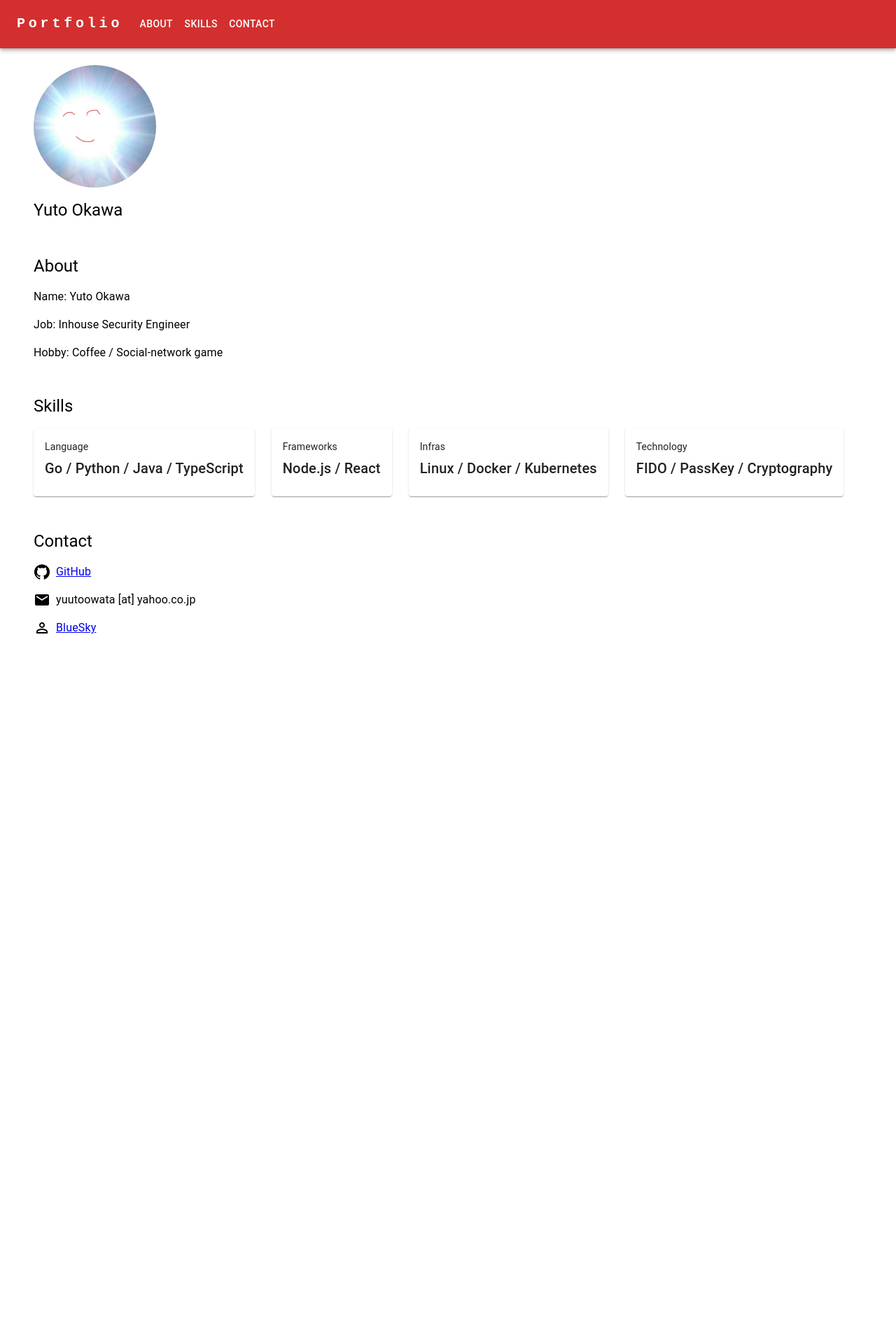
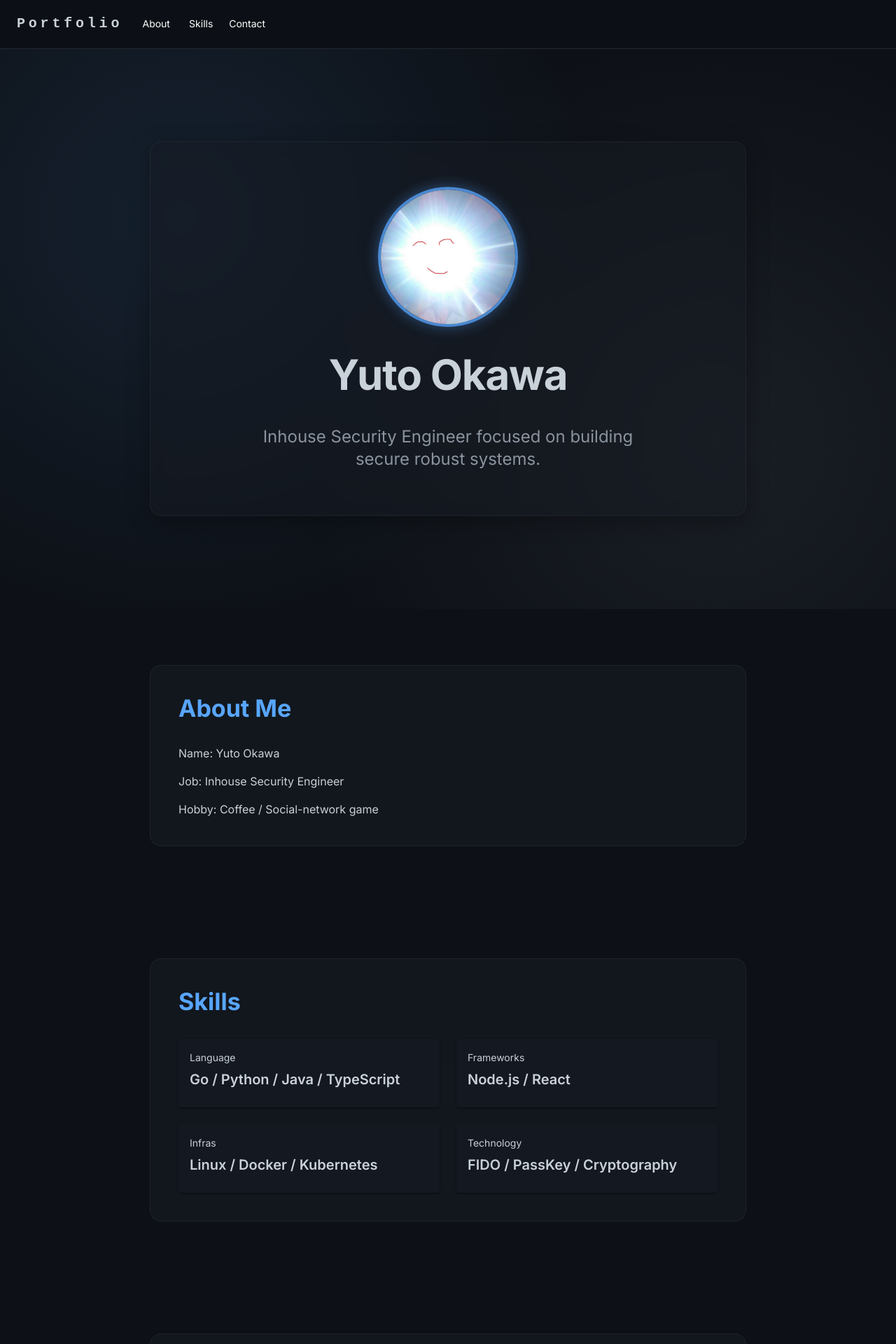
Before and after one commit to YutoOkawa/YutoOkawa.github.io, a React (Create React App) app: page / in a window 1280 px wide. Shown: the top 1920 px of the page at 70% size. Before the commit the page ends 933 px from the top, so only its background shows below. Built offline with nearby package versions, Linux system fonts and the light colour scheme.

Commit message:
feat: Material-UIテーマとFramer Motionを導入し、UI/UXとアニメーションを改善

```diff
--- a/package.json
+++ b/package.json
@@ -15,6 +15,7 @@
     "@types/react": "^18.2.55",
     "@types/react-anchor-link-smooth-scroll": "^1.0.5",
     "@types/react-dom": "^18.2.19",
+    "framer-motion": "^12.34.3",
     "react": "^18.2.0",
     "react-anchor-link-smooth-scroll": "^1.0.12",
     "react-dom": "^18.2.0",
--- a/public/index.html
+++ b/public/index.html
@@ -4,11 +4,14 @@
     <meta charset="utf-8" />
     <link rel="icon" href="%PUBLIC_URL%/favicon.ico" />
     <meta name="viewport" content="width=device-width, initial-scale=1" />
-    <meta name="theme-color" content="#000000" />
+    <meta name="theme-color" content="#0d1117" />
     <meta
       name="description"
       content="Web site created using create-react-app"
     />
+    <link rel="preconnect" href="https://fonts.googleapis.com">
+    <link rel="preconnect" href="https://fonts.gstatic.com" crossorigin>
+    <link href="https://fonts.googleapis.com/css2?family=Inter:wght@400;600;700&family=Noto+Sans+JP:wght@400;500;700&display=swap" rel="stylesheet">
     <link rel="apple-touch-icon" href="%PUBLIC_URL%/logo192.png" />
     <!--
       manifest.json provides metadata used when your web app is installed on a
--- a/src/components/About.tsx
+++ b/src/components/About.tsx
@@ -1,7 +1,8 @@
-import { Container } from '@mui/material';
+import { Container, Paper } from '@mui/material';
 import Box from '@mui/material/Box';
 import Typography from '@mui/material/Typography';
 import { AboutContent, AboutText } from './AboutContent';
+import { motion } from 'framer-motion';
 
 const About: React.FC = () => {
 	const abouts: AboutText[] = [
@@ -18,24 +19,45 @@ const About: React.FC = () => {
 			content: 'Coffee / Social-network game'
 		}
 	]
-  return (
-		// TOOD: title と content の間の空白をいい感じにしたい
-  	<>
-			<Container maxWidth="xl">
-				<Box p={2}>
-					<Box display={'flex'} justifyContent={'left'} p={1}>
-						<Typography variant='h5'>
-							About
+	return (
+		<Box sx={{ py: 10 }}>
+			<Container maxWidth="md">
+				<motion.div
+					initial={{ opacity: 0, y: 50 }}
+					whileInView={{ opacity: 1, y: 0 }}
+					viewport={{ once: true, margin: "-100px" }}
+					transition={{ duration: 0.6 }}
+				>
+					<Paper
+						elevation={0}
+						sx={{
+							p: { xs: 3, md: 5 },
+							borderRadius: 4,
+							backgroundColor: 'background.paper',
+							backdropFilter: 'blur(10px)',
+							border: '1px solid rgba(255, 255, 255, 0.05)',
+						}}
+					>
+						<Typography variant='h4' component='h2' gutterBottom sx={{ fontWeight: 'bold', mb: 4, color: 'primary.main' }}>
+							About Me
 						</Typography>
-					</Box>
-					{abouts.map((about) => (
-						<Box display={'flex'} justifyContent={'left'} p={1}>
-							<AboutContent about={about}></AboutContent>
+						<Box sx={{ display: 'flex', flexDirection: 'column', gap: 2 }}>
+							{abouts.map((about, index) => (
+								<motion.div
+									key={index}
+									initial={{ opacity: 0, x: -20 }}
+									whileInView={{ opacity: 1, x: 0 }}
+									viewport={{ once: true }}
+									transition={{ duration: 0.5, delay: index * 0.1 }}
+								>
+									<AboutContent about={about}></AboutContent>
+								</motion.div>
+							))}
 						</Box>
-					))}
-				</Box>
+					</Paper>
+				</motion.div>
 			</Container>
-    </>
-  );
+		</Box>
+	);
 }
 export default About;
--- a/src/components/Contact.tsx
+++ b/src/components/Contact.tsx
@@ -1,39 +1,57 @@
 import GitHubIcon from '@mui/icons-material/GitHub';
 import EmailIcon from '@mui/icons-material/Email';
 import PermIdentityIcon from '@mui/icons-material/PermIdentity';
-import { Box, Container, Typography } from '@mui/material';
+import { Box, Container, Typography, Paper, Link as MuiLink } from '@mui/material';
+import { motion } from 'framer-motion';
 
 const Contact: React.FC = () => {
   return (
-    <>
-      <Container maxWidth="xl">
-        <Box p={2}>
-          <Box display={'flex'} justifyContent={'left'} p={1}>
-            <Typography variant='h5'>
+    <Box sx={{ py: 10 }}>
+      <Container maxWidth="md">
+        <motion.div
+          initial={{ opacity: 0, y: 50 }}
+          whileInView={{ opacity: 1, y: 0 }}
+          viewport={{ once: true, margin: "-100px" }}
+          transition={{ duration: 0.6 }}
+        >
+          <Paper
+            elevation={0}
+            sx={{
+              p: { xs: 3, md: 5 },
+              borderRadius: 4,
+              backgroundColor: 'background.paper',
+              backdropFilter: 'blur(10px)',
+              border: '1px solid rgba(255, 255, 255, 0.05)',
+              textAlign: 'center',
+            }}
+          >
+            <Typography variant='h4' component='h2' gutterBottom sx={{ fontWeight: 'bold', mb: 4, color: 'primary.main' }}>
               Contact
             </Typography>
-          </Box>
-          <Box display={'flex'} justifyContent={'left'} p={1}>
-            <GitHubIcon />
-            <Typography variant='body1' marginLeft={1}>
-              <a target='_blank' rel="noreferrer" href='https://github.com/YutoOkawa'>GitHub</a>
-            </Typography>
-          </Box>
-          <Box display={'flex'} justifyContent={'left'} p={1}>
-            <EmailIcon />
-            <Typography variant='body1' marginLeft={1}>
-              yuutoowata [at] yahoo.co.jp
-            </Typography>
-          </Box>
-          <Box display={'flex'} justifyContent={'left'} p={1}>
-            <PermIdentityIcon />
-            <Typography variant='body1' marginLeft={1}>
-              <a target='_blank' rel="noreferrer" href='https://bsky.app/profile/yuutoowata.bsky.social'>BlueSky</a>
-            </Typography>
-          </Box>
-        </Box>
+            <Box sx={{ display: 'flex', flexDirection: 'column', gap: 3, alignItems: 'center' }}>
+              <motion.div whileHover={{ scale: 1.05 }} style={{ display: 'flex', alignItems: 'center', cursor: 'pointer' }}>
+                <GitHubIcon sx={{ fontSize: 32, mr: 2 }} />
+                <MuiLink href="https://github.com/YutoOkawa" target="_blank" rel="noreferrer" color="inherit" underline="hover" variant="h6">
+                  GitHub
+                </MuiLink>
+              </motion.div>
+              <motion.div whileHover={{ scale: 1.05 }} style={{ display: 'flex', alignItems: 'center' }}>
+                <EmailIcon sx={{ fontSize: 32, mr: 2 }} />
+                <Typography variant="h6">
+                  yuutoowata [at] yahoo.co.jp
+                </Typography>
+              </motion.div>
+              <motion.div whileHover={{ scale: 1.05 }} style={{ display: 'flex', alignItems: 'center', cursor: 'pointer' }}>
+                <PermIdentityIcon sx={{ fontSize: 32, mr: 2 }} />
+                <MuiLink href="https://bsky.app/profile/yuutoowata.bsky.social" target="_blank" rel="noreferrer" color="inherit" underline="hover" variant="h6">
+                  BlueSky
+                </MuiLink>
+              </motion.div>
+            </Box>
+          </Paper>
+        </motion.div>
       </Container>
-    </>
+    </Box>
   );
 }
 export default Contact
--- a/src/components/NavigationBar.tsx
+++ b/src/components/NavigationBar.tsx
@@ -11,11 +11,12 @@ import Button from '@mui/material/Button';
 import MenuItem from '@mui/material/MenuItem';
 import LockOpenIcon from '@mui/icons-material/LockOpen';
 import AnchorLink from 'react-anchor-link-smooth-scroll';
+import { motion } from 'framer-motion';
 
 const pages = ['About', 'Skills', 'Contact'];
 const pagemap = new Map<string, string>();
 pages.forEach((page) => {
-  pagemap.set(page, '#'+page.toLocaleLowerCase())
+  pagemap.set(page, '#' + page.toLocaleLowerCase())
 })
 
 function ResponsiveAppBar() {
@@ -29,7 +30,12 @@ function ResponsiveAppBar() {
   };
 
   return (
-    <AppBar position="static" color='error'>
+    <motion.div
+      initial={{ y: -100 }}
+      animate={{ y: 0 }}
+      transition={{ duration: 0.5, ease: "easeOut" }}
+    >
+      <AppBar position="sticky" color="transparent">
         <Container maxWidth="xl">
           <Toolbar disableGutters>
             <Typography
@@ -78,7 +84,7 @@ function ResponsiveAppBar() {
                 }}
               >
                 {pages.map((page) => (
-                <AnchorLink href={pagemap.get(page)} style={{textDecoration: 'none', color: 'inherit'}}>
+                  <AnchorLink href={pagemap.get(page)} style={{ textDecoration: 'none', color: 'inherit' }}>
                     <MenuItem key={page} onClick={handleCloseNavMenu}>
                       <Typography textAlign="center">{page}</Typography>
                     </MenuItem>
@@ -105,7 +111,7 @@ function ResponsiveAppBar() {
             </Typography>
             <Box sx={{ flexGrow: 1, display: { xs: 'none', md: 'flex' } }}>
               {pages.map((page) => (
-              <AnchorLink href={pagemap.get(page)} style={{textDecoration: 'none', color: 'inherit'}}>
+                <AnchorLink href={pagemap.get(page)} style={{ textDecoration: 'none', color: 'inherit' }}>
                   <Button
                     key={page}
                     onClick={handleCloseNavMenu}
@@ -119,6 +125,7 @@ function ResponsiveAppBar() {
           </Toolbar>
         </Container>
       </AppBar>
+    </motion.div>
   );
 }
 export default ResponsiveAppBar;
--- a/src/components/Profile.tsx
+++ b/src/components/Profile.tsx
@@ -1,25 +1,60 @@
-import { Avatar, Box, Container, Typography } from "@mui/material";
+import { Avatar, Box, Container, Typography, Paper } from "@mui/material";
+import { motion } from "framer-motion";
 
 function Profile() {
 	return (
-		<>
-			<Container maxWidth='xl'>
-				<Box p={2}>
-					<Box display={'flex'} justifyContent={'left'} p={1}>
-						<Avatar
-						  alt="my-avatar"
-							src="/images/IMG_2535.JPG"
-							sx={{width:175, height:175}}
-						/>
-					</Box>
-					<Box display={'flex'} justifyContent={'left'} p={1}>
-						<Typography variant="h5">
+		<Box
+			sx={{
+				minHeight: '100vh',
+				display: 'flex',
+				alignItems: 'center',
+				position: 'relative',
+				overflow: 'hidden',
+				// Subtle gradient background
+				background: 'radial-gradient(circle at 20% 30%, rgba(88, 166, 255, 0.1) 0%, transparent 50%), radial-gradient(circle at 80% 70%, rgba(139, 148, 158, 0.1) 0%, transparent 50%)',
+			}}
+		>
+			<Container maxWidth='md'>
+				<motion.div
+					initial={{ opacity: 0, scale: 0.9, y: 30 }}
+					animate={{ opacity: 1, scale: 1, y: 0 }}
+					transition={{ duration: 0.8, ease: "easeOut" }}
+				>
+					<Paper
+						elevation={0}
+						sx={{
+							p: { xs: 4, md: 8 },
+							borderRadius: 4,
+							backdropFilter: 'blur(10px)',
+							backgroundColor: 'rgba(22, 27, 34, 0.5)',
+							border: '1px solid rgba(255, 255, 255, 0.05)',
+							display: 'flex',
+							flexDirection: 'column',
+							alignItems: 'center',
+							textAlign: 'center',
+							boxShadow: '0 8px 32px 0 rgba(0, 0, 0, 0.3)',
+						}}
+					>
+						<motion.div
+							whileHover={{ scale: 1.05 }}
+							transition={{ type: "spring", stiffness: 300 }}
+						>
+							<Avatar
+								alt="Yuto Okawa"
+								src="/images/IMG_2535.JPG"
+								sx={{ width: 200, height: 200, mb: 4, border: '4px solid rgba(88, 166, 255, 0.8)', boxShadow: '0 0 20px rgba(88,166,255,0.4)' }}
+							/>
+						</motion.div>
+						<Typography variant="h2" component="h1" gutterBottom sx={{ fontWeight: 800, letterSpacing: '-0.02em' }}>
 							Yuto Okawa
 						</Typography>
-					</Box>
-				</Box>
+						<Typography variant="h5" color="secondary" sx={{ fontWeight: 400, maxWidth: '600px', mx: 'auto', mt: 2 }}>
+							Inhouse Security Engineer focused on building secure robust systems.
+						</Typography>
+					</Paper>
+				</motion.div>
 			</Container>
-		</>
+		</Box>
 	);
 }
-export default Profile
+export default Profile;
--- a/src/components/Skills.tsx
+++ b/src/components/Skills.tsx
@@ -1,5 +1,6 @@
-import { Box, Container, Grid, Typography } from "@mui/material";
+import { Box, Container, Grid, Typography, Paper } from "@mui/material";
 import { SkillContent, SkillTexts } from "./SkillContent";
+import { motion } from "framer-motion";
 
 const Skills: React.FC = () => {
 	const skills: SkillTexts[] = [
@@ -21,24 +22,43 @@ const Skills: React.FC = () => {
 		}
 	]
 	return (
-		<>
-			<Container maxWidth="xl">
-				<Box p={2}>
-					<Box display={'flex'} justifyContent={'left'} p={1}>
-						<Typography variant="h5">
+		<Box sx={{ py: 10, backgroundColor: 'rgba(13, 17, 23, 0.4)' }}>
+			<Container maxWidth="md">
+				<motion.div
+					initial={{ opacity: 0, scale: 0.95 }}
+					whileInView={{ opacity: 1, scale: 1 }}
+					viewport={{ once: true, margin: "-100px" }}
+					transition={{ duration: 0.6 }}
+				>
+					<Paper
+						elevation={0}
+						sx={{
+							p: { xs: 3, md: 5 },
+							borderRadius: 4,
+							backgroundColor: 'background.paper',
+							backdropFilter: 'blur(10px)',
+							border: '1px solid rgba(255, 255, 255, 0.05)',
+						}}
+					>
+						<Typography variant="h4" component="h2" gutterBottom sx={{ fontWeight: 'bold', mb: 4, color: 'primary.main' }}>
 							Skills
 						</Typography>
-					</Box>
-					<Box display={'flex'} justifyContent={'left'} p={1}>
-						<Grid container spacing={3} justifyContent={'left'}>
-							{skills.map((skill) => (
-								<SkillContent skill={skill}></SkillContent>
+						<Grid container spacing={3}>
+							{skills.map((skill, index) => (
+								<Grid item xs={12} sm={6} key={index}>
+									<motion.div
+										whileHover={{ scale: 1.02 }}
+										transition={{ type: "spring", stiffness: 300 }}
+									>
+										<SkillContent skill={skill}></SkillContent>
+									</motion.div>
+								</Grid>
 							))}
 						</Grid>
-					</Box>
-				</Box>
+					</Paper>
+				</motion.div>
 			</Container>
-		</>
+		</Box>
 	);
 }
 export default Skills
--- a/src/index.css
+++ b/src/index.css
@@ -1,13 +1,34 @@
 body {
   margin: 0;
-  font-family: -apple-system, BlinkMacSystemFont, 'Segoe UI', 'Roboto', 'Oxygen',
+  font-family: 'Inter', -apple-system, BlinkMacSystemFont, 'Segoe UI', 'Roboto', 'Oxygen',
     'Ubuntu', 'Cantarell', 'Fira Sans', 'Droid Sans', 'Helvetica Neue',
     sans-serif;
   -webkit-font-smoothing: antialiased;
   -moz-osx-font-smoothing: grayscale;
+  background-color: #0d1117;
+  /* GitHub Dark or similar deep dark */
+  color: #c9d1d9;
 }
 
 code {
   font-family: source-code-pro, Menlo, Monaco, Consolas, 'Courier New',
     monospace;
 }
+
+/* Custom Scrollbar for a premium feel */
+::-webkit-scrollbar {
+  width: 8px;
+}
+
+::-webkit-scrollbar-track {
+  background: #0d1117;
+}
+
+::-webkit-scrollbar-thumb {
+  background: #30363d;
+  border-radius: 4px;
+}
+
+::-webkit-scrollbar-thumb:hover {
+  background: #484f58;
+}
--- a/src/index.tsx
+++ b/src/index.tsx
@@ -1,15 +1,21 @@
 import React from 'react';
 import ReactDOM from 'react-dom/client';
+import { ThemeProvider } from '@mui/material/styles';
+import CssBaseline from '@mui/material/CssBaseline';
 import './index.css';
 import App from './App';
 import reportWebVitals from './reportWebVitals';
+import darkTheme from './theme';
 
 const root = ReactDOM.createRoot(
   document.getElementById('root') as HTMLElement
 );
 root.render(
   <React.StrictMode>
-    <App />
+    <ThemeProvider theme={darkTheme}>
+      <CssBaseline />
+      <App />
+    </ThemeProvider>
   </React.StrictMode>
 );
 
--- /dev/null
+++ b/src/theme.ts
@@ -0,0 +1,59 @@
+import { createTheme } from '@mui/material/styles';
+
+const darkTheme = createTheme({
+    palette: {
+        mode: 'dark',
+        background: {
+            default: '#0d1117', // Deep dark background
+            paper: 'rgba(22, 27, 34, 0.7)', // Slightly lighter dark with transparency for glassmorphism
+        },
+        primary: {
+            main: '#58a6ff', // A nice blue accent (similar to GitHub Dark blue)
+        },
+        secondary: {
+            main: '#8b949e', // Muted text/secondary elements
+        },
+        text: {
+            primary: '#c9d1d9',
+            secondary: '#8b949e',
+        },
+    },
+    typography: {
+        fontFamily: `'Inter', -apple-system, BlinkMacSystemFont, 'Segoe UI', Roboto, Helvetica, Arial, sans-serif`,
+        h1: { fontWeight: 700 },
+        h2: { fontWeight: 700 },
+        h3: { fontWeight: 600 },
+        h4: { fontWeight: 600 },
+        h5: { fontWeight: 600 },
+        h6: { fontWeight: 600 },
+    },
+    components: {
+        MuiPaper: {
+            styleOverrides: {
+                root: {
+                    backgroundImage: 'none', // Remove default MUI paper elevation gradient in dark mode
+                },
+            },
+        },
+        MuiAppBar: {
+            styleOverrides: {
+                root: {
+                    backgroundColor: 'rgba(13, 17, 23, 0.8)',
+                    backdropFilter: 'blur(10px)',
+                    boxShadow: 'none',
+                    borderBottom: '1px solid rgba(255,255,255,0.1)',
+                },
+            },
+        },
+        MuiButton: {
+            styleOverrides: {
+                root: {
+                    textTransform: 'none',
+                    borderRadius: 8,
+                },
+            },
+        },
+    },
+});
+
+export default darkTheme;
```
Also changed, not shown: 12 other files (tests, documents, lock files or other folders). Lines whose indentation alone changed are shown as unchanged.
